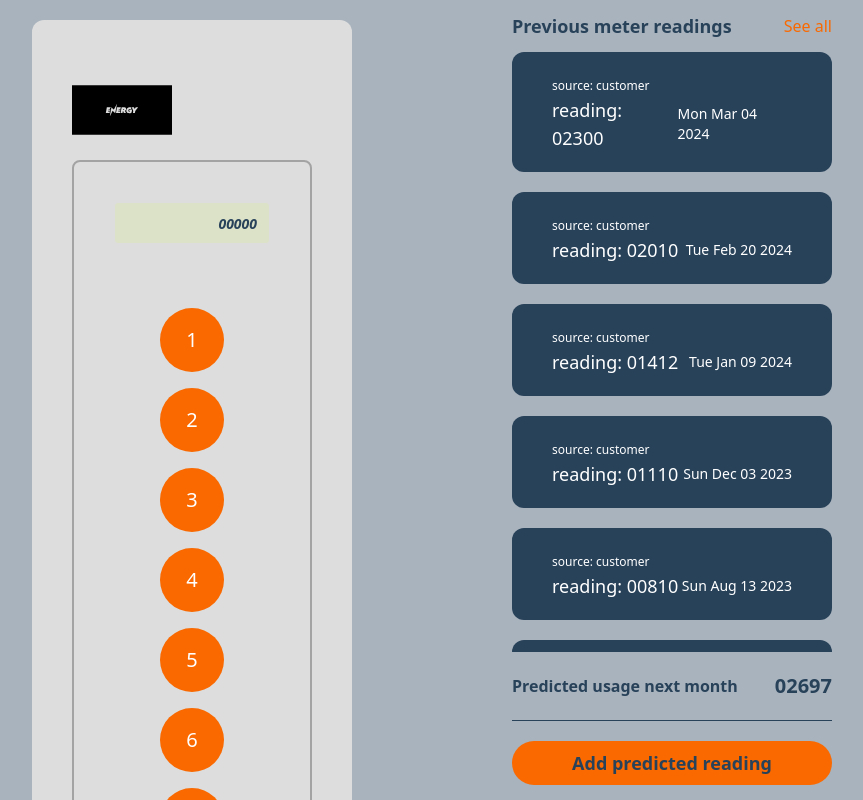
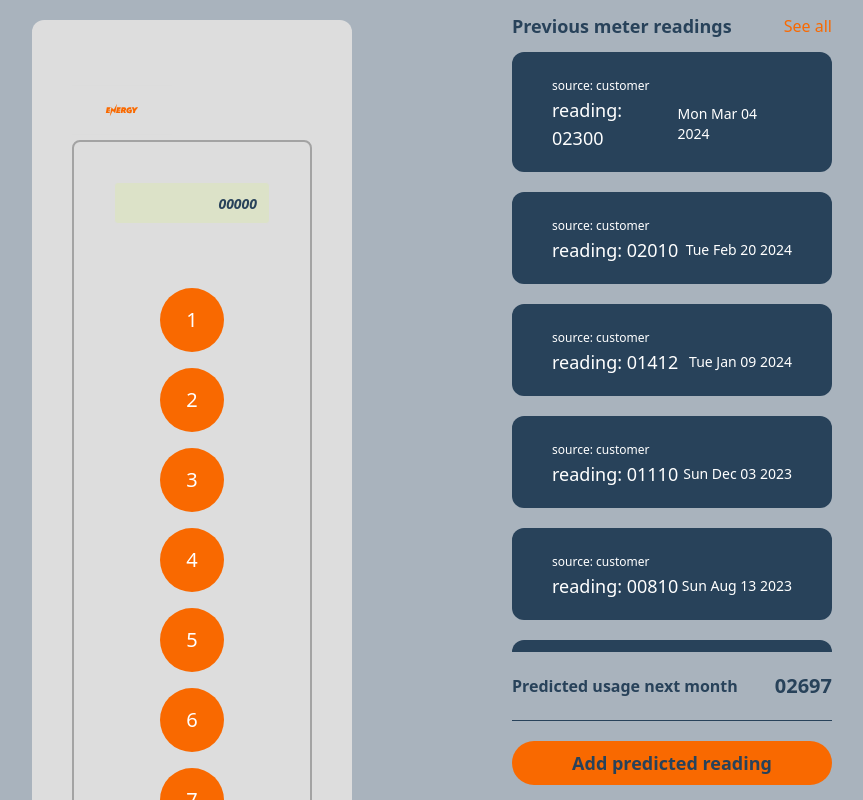
Before and after one commit to david-lorenzo-vargas/Energy-Reader, a React (Create React App) app: page / in a window 1280 px wide. Shown: the top 800 px of the page, without its empty margins (128-991 px from the left). Built offline with nearby package versions, Linux system fonts and the light colour scheme; the HTML template or start-up script is replaced by a standard one.

Commit message:
header update

```diff
--- a/src/organisms/Meter/Header/index.tsx
+++ b/src/organisms/Meter/Header/index.tsx
@@ -4,8 +4,11 @@ import Logo from "../../../icons/Logo";
 
 const Header = (): ReactElement => {
   return (
-    <div data-testid="logo">
-      <Logo size="100"/>
+    <div data-testid="logo" className="relative h-20">
+      <div className="absolute z-10 text-lightGray">
+        <Logo size="100"/>
+      </div>
+      <div className="bg-orange w-100 h-10 absolute bottom-2"/>
     </div>
   );
 };
```
